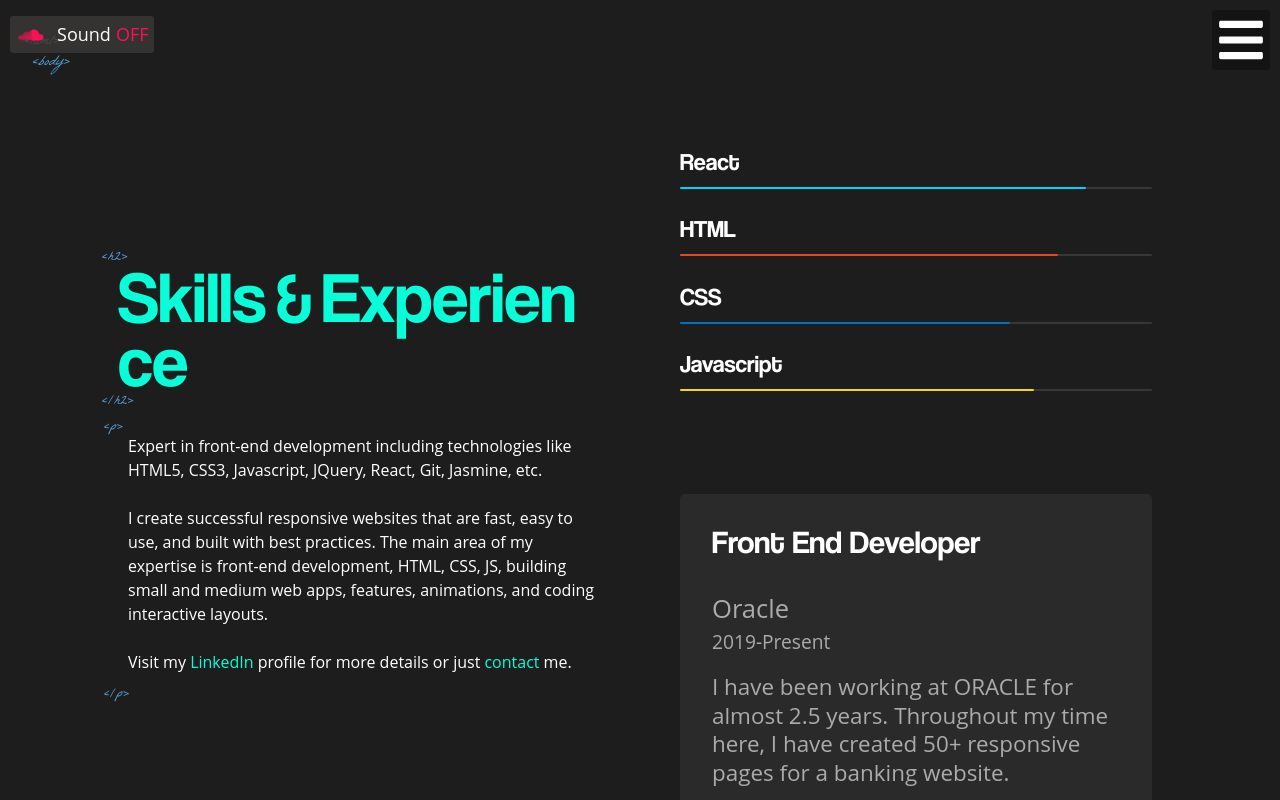
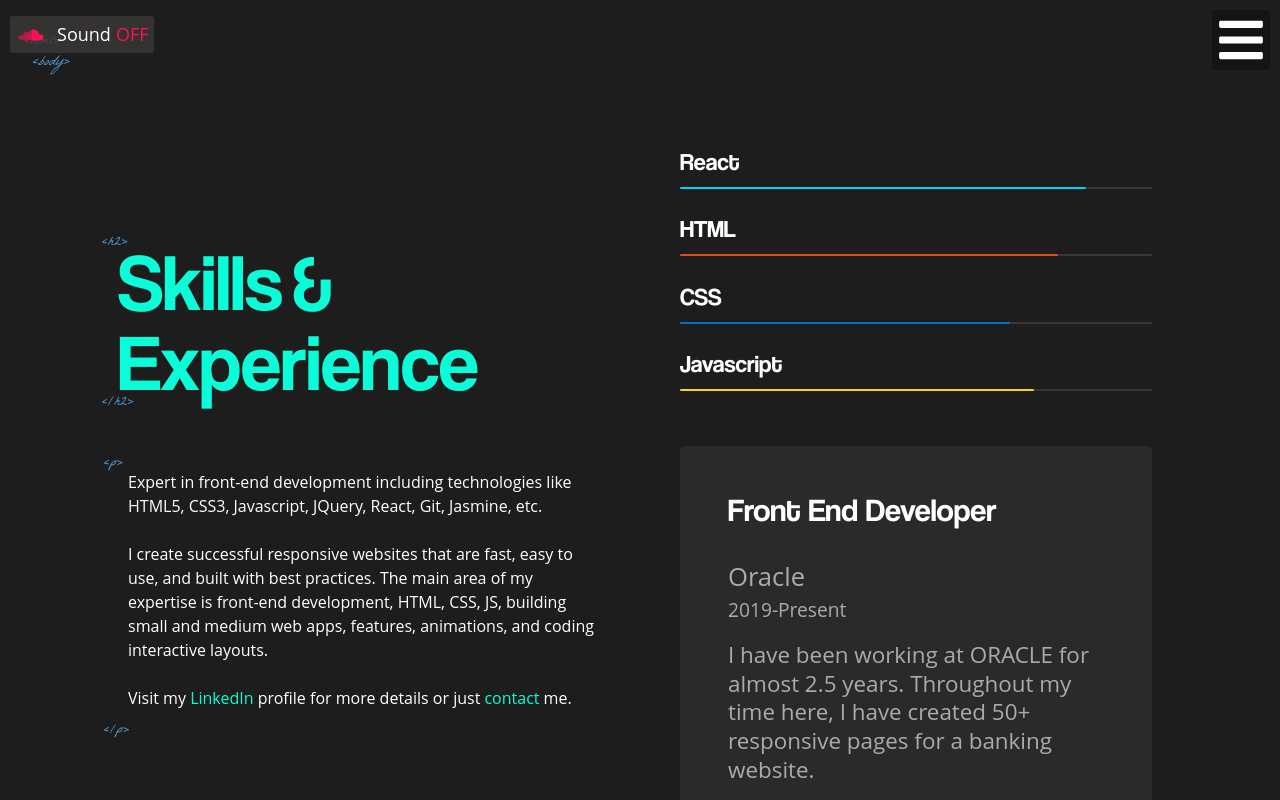
Before and after one commit to sanjeet-sk-kumar/My-Portfolio, a React (Create React App) app: page /skills in a window 1280 px wide. Shown: the top 800 px of the page. Built offline with nearby package versions, Linux system fonts and the light colour scheme.

Commit message:
css rules changed

```diff
--- a/src/Components/Common/ExperienceCard/ExperienceCard.scss
+++ b/src/Components/Common/ExperienceCard/ExperienceCard.scss
@@ -31,8 +31,27 @@
   line-height: 1.8rem;
 }
 
-@media screen and (max-width: 1400px) {
+@media (min-width: 1300px) {
   .work-card {
-    padding: 2rem;
+    padding: 1.5rem;
+  }
+
+  .work-card header {
+    font-size: 2rem;
+    line-height: 2rem;
+    margin-bottom: 1rem;
+  }
+  .work-card section {
+    font-size: 1.6rem;
+    margin-bottom: 1rem;
+  }
+
+  .work-card section time {
+    font-size: 1rem;
+  }
+
+  .work-card footer {
+    font-size: 1.3rem;
+    line-height: 1.6rem;
   }
 }
--- a/src/Components/Common/HeaderTwo/HeaderTwo.js
+++ b/src/Components/Common/HeaderTwo/HeaderTwo.js
@@ -8,9 +8,8 @@ const Header = styledComponents.h2`
     font-weight: 400;
     margin-top: 0;
     position: relative;
-    margin-bottom: 40px;
     left: -10px;
-    font-size: ${(props) => props.fontsize};
+    font-size: ${(props) => (props.fontsize ? props.fontSize : "6.3rem")};
     line-height: 6.7rem;
     ${({ beforeTag }) =>
       beforeTag &&
@@ -72,8 +71,13 @@ const HeaderTwo = (props) => {
     setTimeout(() => setLetterClass("text-animate-hover"), 4000);
   }, []);
 
+  const defaultStyle = {
+    fontSize: "4.5rem",
+    lineHeight: "4rem",
+  };
+
   return (
-    <Header {...props}>
+    <Header {...props} style={props.style ? { ...props.style } : defaultStyle}>
       <AnimateLetters
         letterClass={letterClass}
         strArray={[...props.children]}
--- a/src/Components/Common/Paragraph/Paragraph.js
+++ b/src/Components/Common/Paragraph/Paragraph.js
@@ -63,6 +63,10 @@ const Para = styledComponents.p`
         left: -1.5rem;
       }
     `}
+
+    &:first-child {
+      margin-top: 20px;
+    }
     }
 
 `;
--- a/src/Components/Home/Home.scss
+++ b/src/Components/Home/Home.scss
@@ -76,7 +76,7 @@
   position: absolute;
   bottom: -25px;
   left: -15px;
-  font-size: 1.2rem;
+  font-size: 14px;
   opacity: 0;
   font-family: "La Belle Aurore", cursive;
   color: #539cd4;
@@ -241,19 +241,24 @@
   //   padding-left: 13rem;
   // }
   .text-zone h1 {
-    font-size: 7.3rem;
-    line-height: 8rem;
-    letter-spacing: -6px;
+    font-size: 6.3rem;
+    line-height: 5.9rem;
+    letter-spacing: -5px;
   }
   .text-zone img {
     // width: 50px;
     // height: 92px;
-    width: 80px;
-    height: 88px;
+    width: 72px;
+    height: 80px;
   }
   .text-zone .gray-text {
-    font-size: 1rem;
+    letter-spacing: 2px;
+    font-size: 16px;
   }
+
+  // #section-home .text-zone p::after {
+  //   font-size: 14px;
+  // }
   .scroll-down-left {
     // left: 8%;
     left: -23px;
--- a/src/Components/Skills/Skills.js
+++ b/src/Components/Skills/Skills.js
@@ -14,12 +14,29 @@ const Skills = () => {
           <header>
             <HeaderTwo
               aria-label="Skills & Experience"
-              fontsize="6.3rem"
+              style={{
+                margin: 0,
+                fontSize: "5rem",
+                lineHeight: "5rem",
+              }}
               beforeTag={true}
-              afterTag={true}
+              afterTag={false}
               delay={5}
             >
-              Skills & Experience
+              Skills &
+            </HeaderTwo>{" "}
+            <HeaderTwo
+              aria-label="Experience"
+              style={{
+                // margin: 0,
+                fontSize: "5rem",
+                lineHeight: "5rem",
+              }}
+              beforeTag={false}
+              afterTag={true}
+              delay={15}
+            >
+              Experience
             </HeaderTwo>
           </header>
           {/* <br /> */}
--- a/src/Components/Skills/Skills.scss
+++ b/src/Components/Skills/Skills.scss
@@ -24,7 +24,7 @@
 .work-row {
   display: flex;
   justify-content: space-between;
-  margin-top: 5rem;
+  margin-top: 2rem;
 }
 
 a:hover {
```
